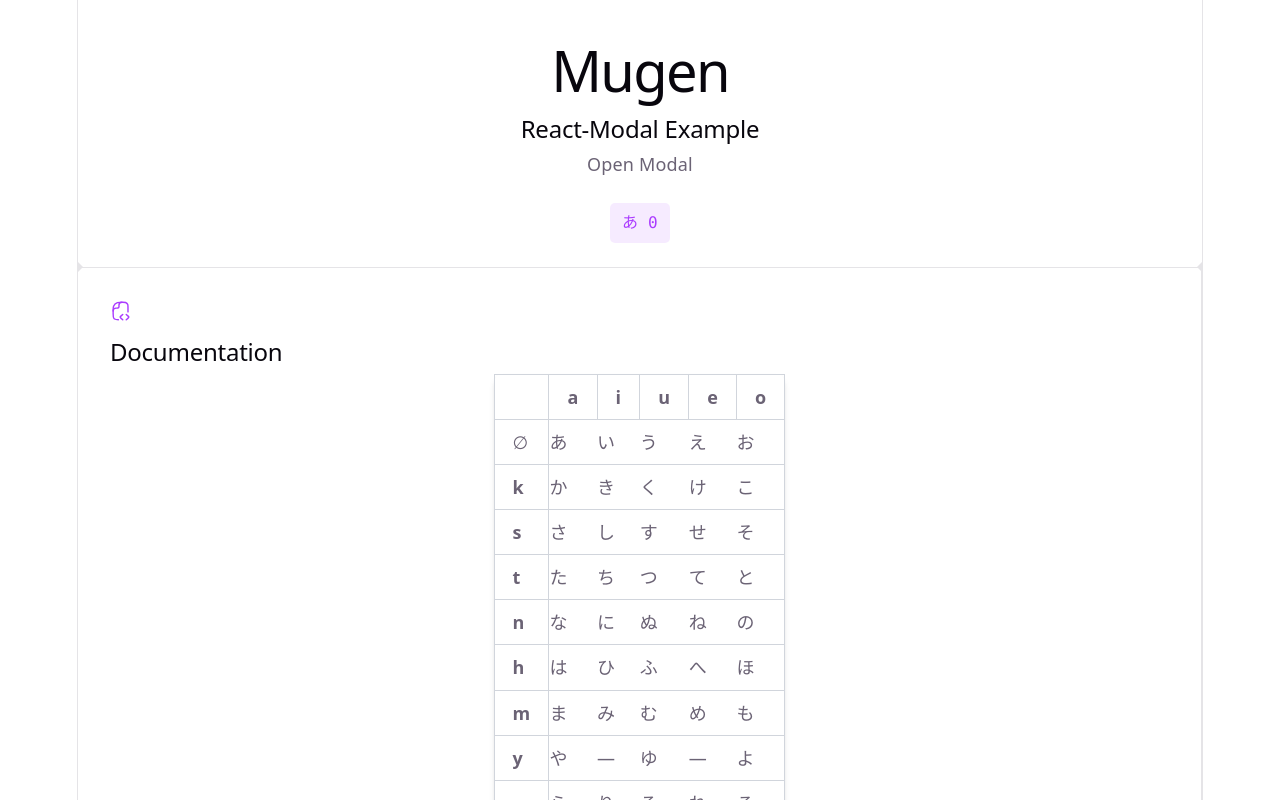
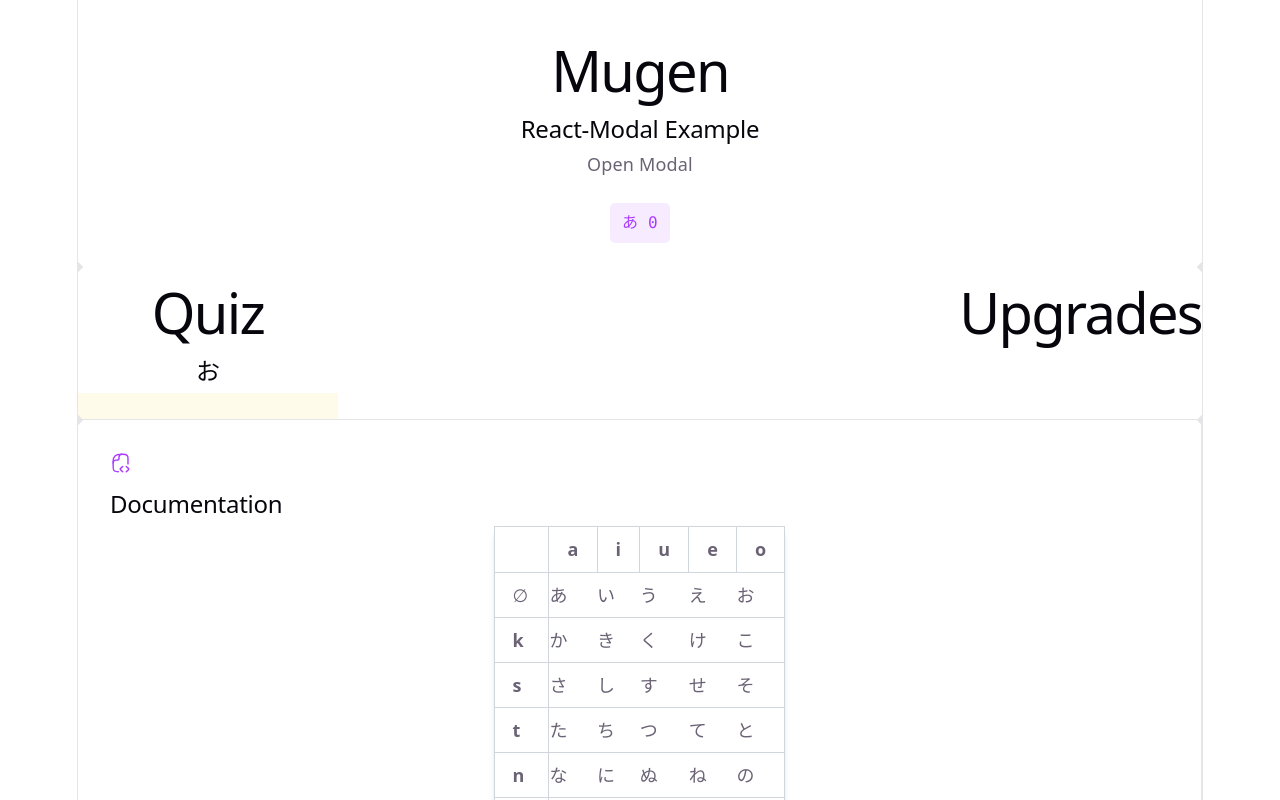
Before and after one commit to VivianVanilla/Mugen, a React (Vite) app: page / in a window 1280 px wide. Shown: the top 800 px of the page. Built offline with nearby package versions, Linux system fonts and the light colour scheme.

Commit message:
random question start

```diff
--- a/src/App.jsx
+++ b/src/App.jsx
@@ -2,6 +2,12 @@ import { useState, useEffect } from 'react'
 import HiraganaTable from './components/HiraganaTable'
 import ExModal from './components/examplemodal'
 import './App.css'
+
+
+const CHARS = [
+  'あ', 'い', 'う', 'え', 'お'
+]
+
 
 function App() {
   const [count, setCount] = useState(Number(localStorage.getItem('count')))
@@ -9,6 +15,14 @@ function App() {
   useEffect(() => {
     localStorage.setItem('count', count);
   }, [count]);
+
+
+  function randIndex(arr) {
+    return Math.floor(Math.random()*arr.length);
+  }
+
+
+
 
   return (
     <>
@@ -29,6 +43,30 @@ function App() {
       </section>
 
       <div className="ticks"></div>
+      <div className="ticks"></div>
+
+
+
+
+
+      <div id="playArea" className="flex justify-between">
+        <div id="quiz" className="">
+          <h1>Quiz</h1>
+
+          <h2>{ CHARS[randIndex(CHARS)] }</h2>
+          <input type="text" className="bg-amber-50" />
+        </div>
+
+        <div id="upgrades">
+          <h1>Upgrades</h1>
+        </div>
+      </div>
+
+
+
+
+      <div className="ticks"></div>
+      <div className="ticks"></div>
 
       <section id="next-steps">
         <div id="docs">
```
